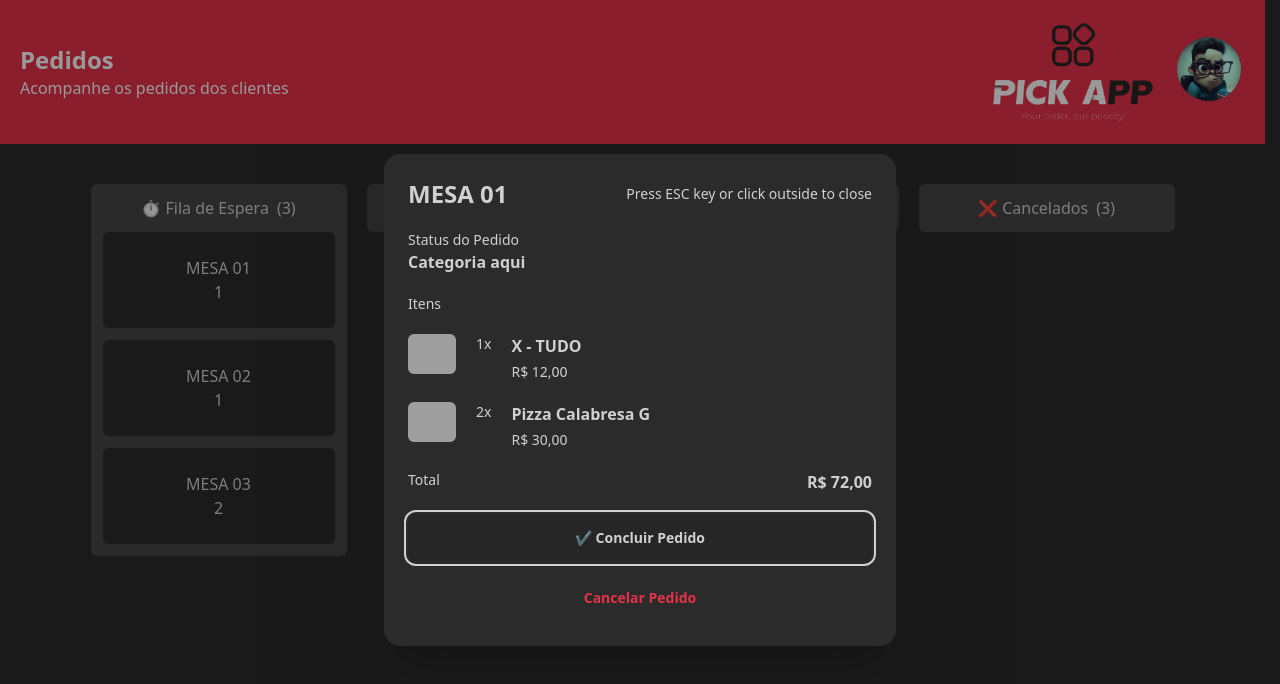
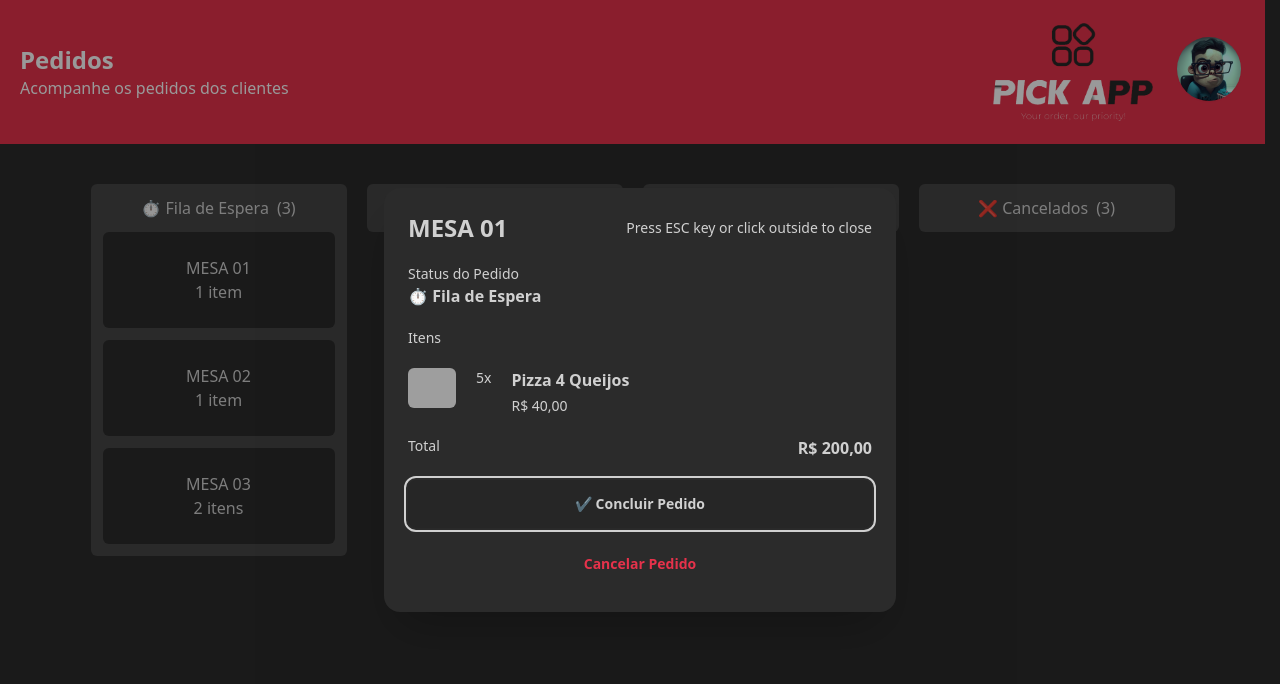
Before and after one commit to JsCodeDevlopment/PickApp-Dashboard, a React (Vite) app: page /dashboard in a window 1280 px wide. Both pictures are taken after a click on the element 226 px from the left and 280 px from the top of the page. Shown: the top 684 px of the page. Built offline with nearby package versions, Linux system fonts and the light colour scheme; grey boxes are pictures that could not be loaded.

Commit message:
feat: mock integration

```diff
--- a/src/components/OrderPopUp.tsx
+++ b/src/components/OrderPopUp.tsx
@@ -1,9 +1,12 @@
 import { useRef } from "react";
-import HGBR from "../assets/images/hbgr.jpeg";
-import PIZZA from "../assets/images/pizza.png";
-import { IOrderPopUpProps } from "../interfaces/IOrderPopUpProps";
+import { IOrderPopUpProps, OrderStatus } from "../interfaces/IOrderPopUpProps";
 
-export function OrderPopUp({ table, itens }: IOrderPopUpProps) {
+export function OrderPopUp({
+  table,
+  itens,
+  products,
+  status,
+}: IOrderPopUpProps) {
   const showModalBtn = useRef(
     null
   ) as React.MutableRefObject<null | HTMLDialogElement>;
@@ -20,44 +23,55 @@ export function OrderPopUp({ table, itens }: IOrderPopUpProps) {
       onClick={handleClick}
     >
       <h1>{table}</h1>
-      <p>{itens}</p>
+      {itens <= 1 ? <p>{itens} item</p> : <p>{itens} itens</p>}
       <dialog ref={showModalBtn} className="modal">
         <div className="modal-box">
           <div className="flex flex-col gap-5">
             <div className="flex w-full items-center justify-between">
               <h1 className="font-bold text-2xl">{table}</h1>
-              <p className="text-sm font-light">Press ESC key or click outside to close</p>
+              <p className="text-sm font-light">
+                Press ESC key or click outside to close
+              </p>
             </div>
             <div className="flex flex-col gap-0">
               <p className="text-sm font-light">Status do Pedido</p>
-              <p className="text-base font-semibold">Categoria aqui</p>
+              <p className="text-base font-semibold">{OrderStatus[status]}</p>
             </div>
             <div className="flex flex-col gap-5">
               <p className="text-sm font-light">Itens</p>
-              <div className="flex w-full gap-5">
-                <img className="w-12 h-10 rounded-md" src={HGBR} alt="" />
-                <p className="text-sm font-light">1x</p>
-                <div className="flex flex-col gap-1">
-                  <p className="text-base font-semibold">X - TUDO</p>
-                  <p className="text-sm font-light">R$ 12,00</p>
+              {products.map(({ product, quantity }) => (
+                <div className="flex w-full gap-5">
+                  <img
+                    className="w-12 h-10 rounded-md"
+                    src={`http://localhost:3333/uploads/${product.imagePath}`}
+                    alt=""
+                  />
+                  <p className="text-sm font-light">{quantity}x</p>
+                  <div className="flex flex-col gap-1">
+                    <p className="text-base font-semibold">{product.name}</p>
+                    <p className="text-sm font-light">{product.price.toLocaleString('pt-BR', {
+                      style: 'currency',
+                      currency: 'BRL'
+                    })}</p>
+                  </div>
                 </div>
-              </div>
-              <div className="flex w-full gap-5">
-                <img className="w-12 h-10 rounded-md" src={PIZZA} alt="" />
-                <p className="text-sm font-light">2x</p>
-                <div className="flex flex-col gap-1">
-                  <p className="text-base font-semibold">Pizza Calabresa G</p>
-                  <p className="text-sm font-light">R$ 30,00</p>
-                </div>
-              </div>
+              ))}
               <div className="flex w-full justify-between">
                 <p className="text-sm font-light">Total</p>
-                <p className="text-base font-semibold">R$ 72,00</p>
+                <p className="text-base font-semibold">{
+                  products.reduce((acc, {product, quantity})=> acc + product.price * quantity, 0)
+                  .toLocaleString('pt-BR', {
+                    style: 'currency',
+                    currency: 'BRL'
+                  })
+                }</p>
               </div>
             </div>
             <div className="flex w-full gap-3 flex-col">
-            <button className="btn btn-block">✔ Concluir Pedido</button>
-            <button className="btn btn-block btn-ghost text-primary">Cancelar Pedido</button>
+              <button className="btn btn-block">✔ Concluir Pedido</button>
+              <button className="btn btn-block btn-ghost text-primary">
+                Cancelar Pedido
+              </button>
             </div>
           </div>
         </div>
--- a/src/components/SettingsMenu.tsx
+++ b/src/components/SettingsMenu.tsx
@@ -16,9 +16,10 @@ export function SettingsMenu() {
       ></div>
       <ul
         tabIndex={0}
-        className="dropdown-content z-[1] menu p-2 shadow bg-base-100 rounded-box w-52"
+        className="dropdown-content z-[1] menu p-2 shadow gap-2 bg-base-100 rounded-box w-52"
       >
         <li className="menu-title">Configurações</li>
+        <hr />
         <li>
           <a>Item 1</a>
         </li>
--- a/src/data/MockOrders.ts
+++ b/src/data/MockOrders.ts
@@ -1,7 +1,7 @@
-import { IOrders } from "../interfaces/IOrders";
+import { IOrder } from "../interfaces/IOrders";
 
 export function MockOrders() {
-  const Orders: IOrders[] = [
+  const Orders: IOrder[] = [
     {
       _id: "6568bca82821ebca67629bb6",
       table: "MESA 01",
@@ -44,6 +44,7 @@ export function MockOrders() {
           quantity: 5,
           _id: "6568bca82821ebca67629bb7",
         },
+
       ],
       __v: 0,
     },
--- a/src/interfaces/IOrderPopUpProps.ts
+++ b/src/interfaces/IOrderPopUpProps.ts
@@ -1,4 +1,15 @@
+import { IProduct } from "./IOrders";
+
 export interface IOrderPopUpProps {
-    table: string
-    itens: number
+  table: string;
+  itens: number;
+  status: OrderStatus
+  products: IProduct[];
 }
+
+export enum OrderStatus {
+  WAITING = "⏱ Fila de Espera",
+  IN_PRODUCTION = "👨‍🍳 Em produção",
+  DONE = "✔ Pronto!",
+  CANCELED = "❌ Cancelados",
+}
--- a/src/interfaces/IOrders.ts
+++ b/src/interfaces/IOrders.ts
@@ -1,9 +1,15 @@
-export interface IOrders {
+import { OrderStatus } from "./IOrderPopUpProps";
+
+export interface IOrder {
   _id: string;
   table: string;
-  status: 'WAITING' | 'IN_PRODUCTION' | 'DONE' | 'CANCELED'
+  status: OrderStatus
   createdAt: string;
-  products: {
+  products: IProduct[];
+  __v?: number;
+}
+
+export interface IProduct {
   product: {
     _id: string;
     name: string;
@@ -20,6 +26,4 @@ export interface IOrders {
   };
   quantity: number;
   _id: string;
-  }[];
-  __v?: number;
 }
--- a/src/pages/Dashboard.tsx
+++ b/src/pages/Dashboard.tsx
@@ -2,27 +2,34 @@ import { Category } from "../components/Category";
 import { Header } from "../components/Header";
 import { OrderPopUp } from "../components/OrderPopUp";
 import { MockOrders } from "../data/MockOrders";
+import { OrderStatus } from "../interfaces/IOrderPopUpProps";
 
 export function Dashboard() {
   const { Orders } = MockOrders();
+  console.log(Orders);
 
   return (
     <div className="bg-base-100 w-full h-screen overflow-y-scroll overflow-x-hidden scrollbar-thin scrollbar-thumb-neutral scrollbar-track-base-100">
       <Header />
       <div className="flex w-full h-screen py-10 items-start justify-center">
         <div className="flex gap-5 flex-wrap items-start justify-between max-lg:justify-evenly">
-          <Category name="⏱ Fila de Espera" quantity={Orders.length}>
-            {Orders.map((orders) => (
+          <Category name={OrderStatus.WAITING} quantity={Orders.length}>
+            {Orders.map((order) => (
               <OrderPopUp
-                key={orders._id}
-                table={orders.table}
-                itens={orders.products.length}
+                key={order._id}
+                table={order.table}
+                itens={order.products.length}
+                status={order.status}
+                products={order.products}
+                // quantity={order.products.reduce((acc, product)=> acc + product.quantity, 0)}
+                // name={'sdas'}
+                // value={5}
               />
             ))}
           </Category>
-          <Category name="👨‍🍳 Em produção" quantity={Orders.length}></Category>
-          <Category name="✔ Pronto!" quantity={Orders.length}></Category>
-          <Category name="❌ Cancelados" quantity={Orders.length}></Category>
+          <Category name={OrderStatus.IN_PRODUCTION} quantity={Orders.length}></Category>
+          <Category name={OrderStatus.DONE} quantity={Orders.length}></Category>
+          <Category name={OrderStatus.CANCELED} quantity={Orders.length}></Category>
         </div>
       </div>
     </div>
```
Lines whose indentation alone changed are shown as unchanged.
